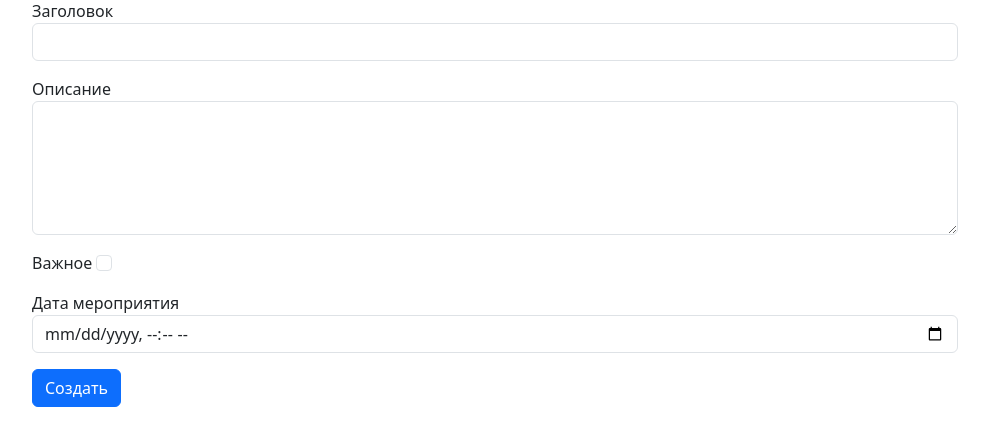
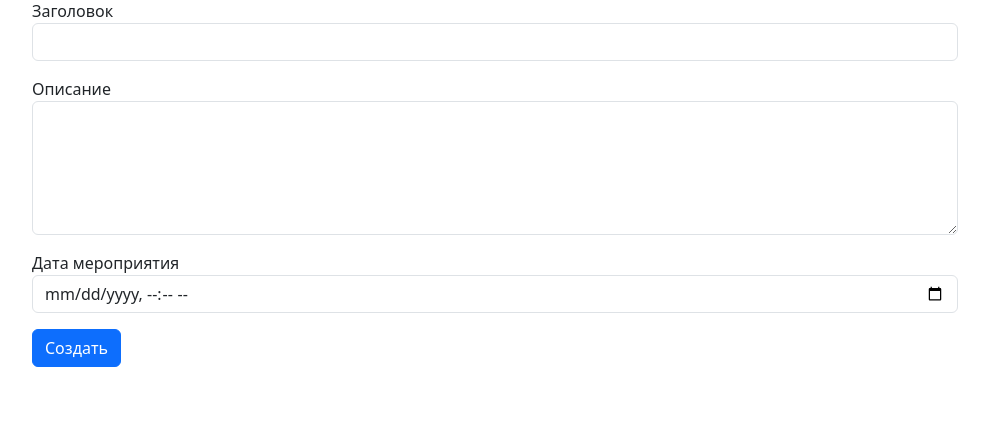
Before and after one commit to Nadezhda-27/Done, a Django app: page /create_events/ in a window 1280 px wide. Shown: the part 161-607 px from the top of the page, without its empty margins (145-1134 px from the left). Run offline with Django 4.2, Linux system fonts and the light colour scheme; the visitor is signed in with stand-in values (Sample User, id 1).

```diff
--- a/events/templates/create_events.html
+++ b/events/templates/create_events.html
@@ -14,10 +14,10 @@
                     <label for="memo">Описание</label>
                     <textarea name="memo" rows="5" class="form-control" id="memo"></textarea>
                 </div>
-                <div class="form-group mb-3">
-                    <label for="important">Важное</label>
-                    <input type="checkbox" name="important" class="form-check-input" id="important">
-                </div>
+<!--                <div class="form-group mb-3">-->
+<!--                    <label for="important">Важное</label>-->
+<!--                    <input type="checkbox" name="important" class="form-check-input" id="important">-->
+<!--                </div>-->
                 <div class="form-group mb-3">
                     <label for="event_date">Дата мероприятия</label>
                     <input type="datetime-local" name="event_date" class="form-control" id="event_date">
--- a/todo/templates/todo/view_todo.html
+++ b/todo/templates/todo/view_todo.html
@@ -42,6 +42,7 @@
                 <button type="submit" class="btn btn-info">Сохранить</button>
                 <button type="button" class="btn btn-success" onclick="$('#complete').click()">Завершить</button>
                 <button type="button" class="btn btn-danger" onclick="$('#delete').click()">Удалить</button>
+                <a role="button" class="btn btn-secondary" href="{% url 'manage_categories' %}">Управление категориями</a>
             </form>
         </div>
     </div>
```
Also changed, not shown: events/templates/view_events.html (+4 -4 lines).
